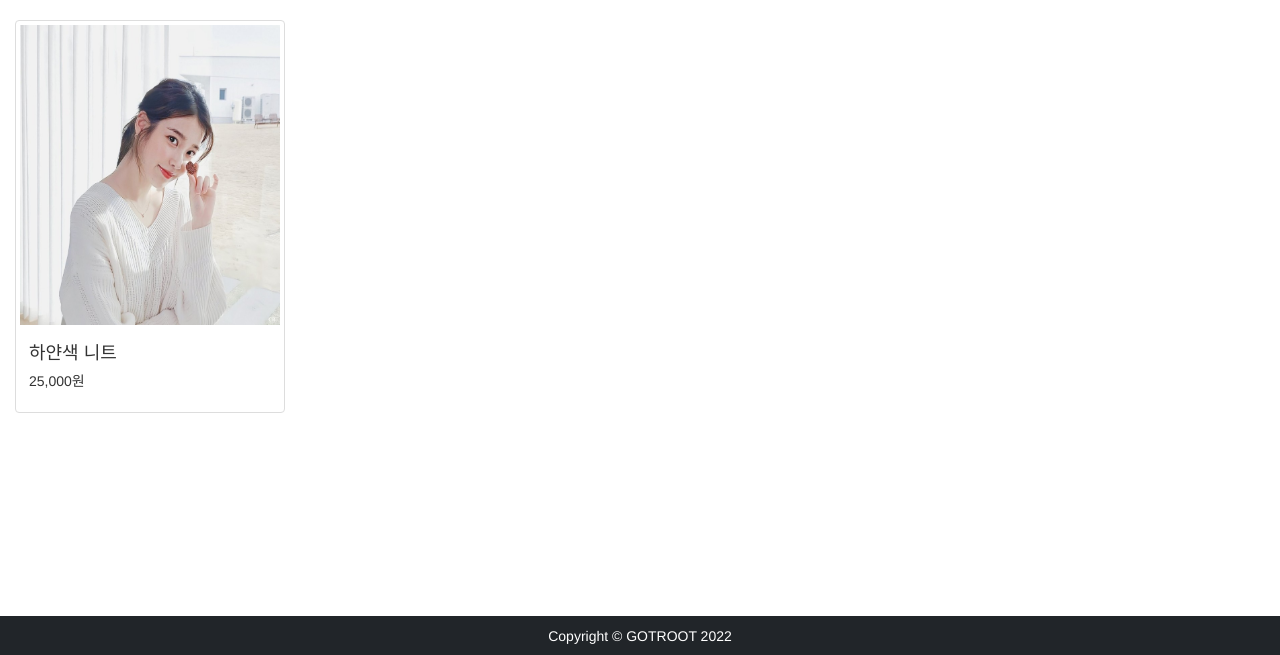
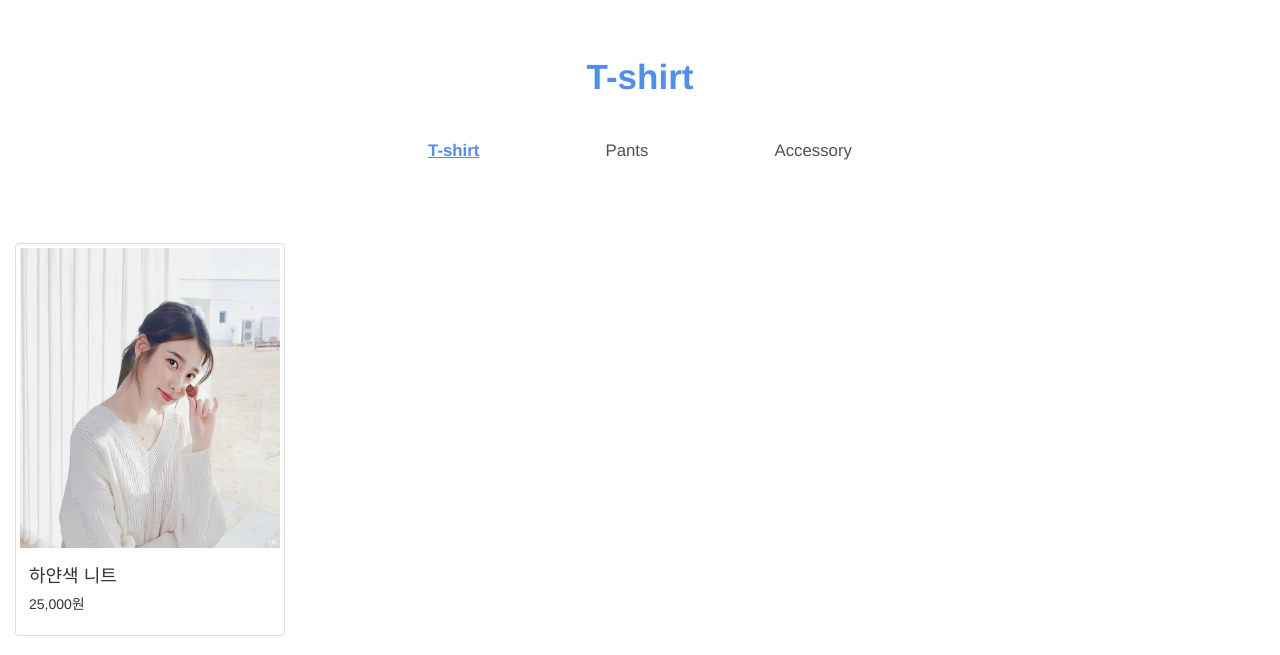
Before and after one commit to esther1282/onlineshop, a Django app: page /category/1/ in a window 1280 px wide. Shown: the part 144-799 px from the top of the page. Run offline with Django 3.2, Linux system fonts and the light colour scheme; data comes from the database, SQL or seed files in the repository; both versions use the stored data as it was after the commit; some libraries are stand-ins or nearby versions.

Commit message:
category menu

```diff
--- /dev/null
+++ b/gotroot_site/context_processors.py
@@ -0,0 +1,7 @@
+from shop.models import Category
+
+def category_list(request):
+    categories = Category.objects.all()
+    return {
+        "categories": categories
+    }
--- a/gotroot_site/settings.py
+++ b/gotroot_site/settings.py
@@ -69,6 +69,7 @@ TEMPLATES = [
                 'django.template.context_processors.request',
                 'django.contrib.auth.context_processors.auth',
                 'django.contrib.messages.context_processors.messages',
+                'gotroot_site.context_processors.category_list'
             ],
         },
     },
--- a/shop/templates/shop/index.html
+++ b/shop/templates/shop/index.html
@@ -6,6 +6,15 @@ Shop
 {% endblock title %}
 {% block content %}
     <div class="goods-container container-fluid">
+        <div class="menu">
+            <p class="menu-title">{% if category_name %}{{ category_name }}{% else %}GOTROOT{% endif %}
+            <ul class="nav justify-content-center nav-fill">
+            {% for category in categories %}
+                <li class="nav-item">
+                    <a class="nav-link {% ifequal category_name category.title %}active{% endifequal %}" href="{% url 'shop:category' category.id %}">{{ category.title }}</a></li>
+            {% endfor %}
+            </ul>
+        </div>
 
         <div class="row">
             {% if all_products %}
--- a/shop/views.py
+++ b/shop/views.py
@@ -27,7 +27,7 @@ def detail(request, product_id):
     products_images = ProductImage.objects.filter(product=product)
     #quantity = forms.IntegerField(label=1)
     quantity = 1
-    return render(request, 'shop/detail.html', {'product': product, 'product_images': products_images, 'user':user})
+    return render(request, 'shop/detail.html', {'product': product, 'product_images': products_images, 'user': user})
 
 def category(request, category_id):
     category = Category.objects.get(pk=category_id)
@@ -37,4 +37,4 @@ def category(request, category_id):
     if request.user.is_authenticated is False:
         user.username = ' '
 
-    return render(request, 'shop/index.html', {'all_products': category_products, 'user':user})
+    return render(request, 'shop/index.html', {'category_name': category.title, 'all_products': category_products, 'user': user})
--- a/static/css/shop/base.css
+++ b/static/css/shop/base.css
@@ -6,8 +6,37 @@ a {
     color: black;
 }
 
+.menu-title{
+    font-size: 2.5em;
+    text-align: center;
+    color:#4D8EEF;
+    padding: 0.5em;
+    font-weight: bold ;
+}
+
 .navbar {
     border-radius: 0;
+}
+
+.menu {
+    padding: 1em 25em 5em;
+}
+
+.menu > .nav > .nav-item > .nav-link{
+    font-size: 1.2em;
+    color: #505050;
+}
+
+.menu > .nav > .nav-item > .nav-link.active{
+    font-size: 1.2em;
+    text-decoration-line: underline;
+    text-decoration-color: #4D8EEF;
+    color: #4D8EEF;
+    font-weight: bold;
+}
+
+.menu > .nav > .nav-item > a:hover {
+    background: none;
 }
 
 .container {
```
Also changed, not shown: db.sqlite3.
